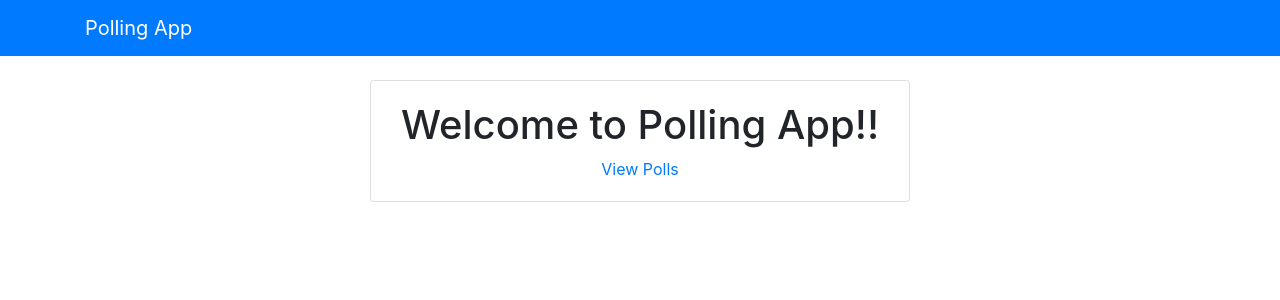
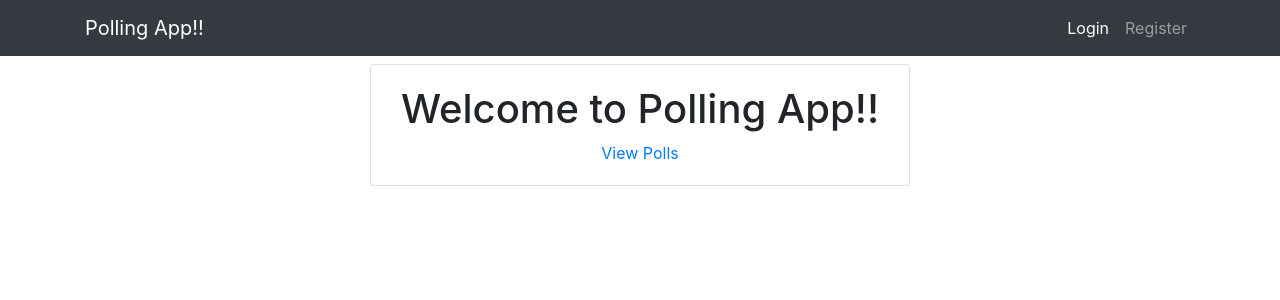
Before and after one commit to KucharM/django_polling_app, a Django app: page / in a window 1280 px wide. Shown: the top 300 px of the page. Run offline with Django 3.2, Linux system fonts and the light colour scheme; some libraries are stand-ins or nearby versions.

Commit message:
added login and register links to navbar

```diff
--- a/templates/base.html
+++ b/templates/base.html
@@ -9,7 +9,6 @@
         <!-- Bootstrap CSS -->
         <link rel="stylesheet" href="https://stackpath.bootstrapcdn.com/bootstrap/4.5.2/css/bootstrap.min.css"
             integrity="sha384-JcKb8q3iqJ61gNV9KGb8thSsNjpSL0n8PARn9HuZOnIxN0hoP+VmmDGMN5t9UJ0Z" crossorigin="anonymous">
-
         <title>Polling-App - {% block title %}{% endblock %}</title>
     </head>
 
--- a/templates/index.html
+++ b/templates/index.html
@@ -2,7 +2,7 @@
 
 {% block content %}
 
-<div class="card text-center">
+<div class="card text-center mt-2">
     <div class="card-body">
         <h1>Welcome to Polling App!!</h1>
         <a href="{% url 'polls:home' %}">View Polls</a>
--- a/templates/navbar.html
+++ b/templates/navbar.html
@@ -1,5 +1,15 @@
-<nav class="navbar navbar-dark bg-primary mb-4">
+<nav class="navbar navbar-expand-lg navbar-dark bg-dark static-top">
     <div class="container">
-        <a href="{% url 'index' %}" class="navbar-brand">Polling App</a>
+        <a class="navbar-brand" href="{% url 'index' %}">Polling App!!</a>
+        <div class="collapse navbar-collapse" id="navbarResponsive">
+            <ul class="navbar-nav ml-auto">
+                <li class="nav-item active">
+                    <a class="nav-link" href="#">Login</a>
+                </li>
+                <li class="nav-item">
+                    <a class="nav-link" href="#">Register</a>
+                </li>
+            </ul>
+        </div>
     </div>
 </nav>
```
